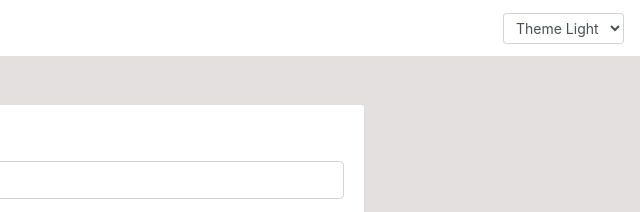
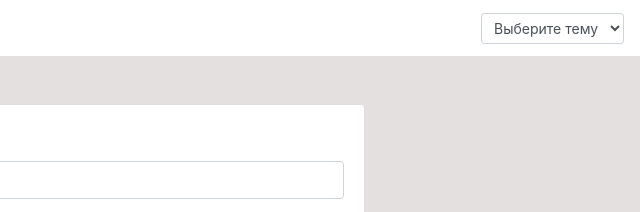
Before and after one commit to Incorrect111/toDoList, a plain HTML site: page index.html in a window 1280 px wide. Shown: the top 212 px of the page, 640-1280 px from the left. Drawn offline with nearby package versions, Linux system fonts and the light colour scheme.

Commit message:
set default value in <select>

```diff
--- a/app.js
+++ b/app.js
@@ -30,6 +30,8 @@ const tasks = [
         acc[task._id] = task;
         return acc;
     }, {});
+
+    //Themes
     const themes = {
         light: {
             '--header-bg': '#fff',
@@ -215,6 +217,7 @@ const tasks = [
         localStorage.setItem('app_theme', selectedTheme);
     }
 
+    //Set theme
     function setTheme(name) {
         const selectedThemeObj = themes[name];
 
--- a/index.html
+++ b/index.html
@@ -16,6 +16,7 @@
         <a class="navbar-brand">Navbar</a>
         <form class="form-inline">
             <select class="form-control form-control-sm" id="themeSelect">
+            <option selected disabled>Выберите тему</option>
             <option value="light">Theme Light</option>
             <option value="dark">Theme Dark</option>
           </select>
```
